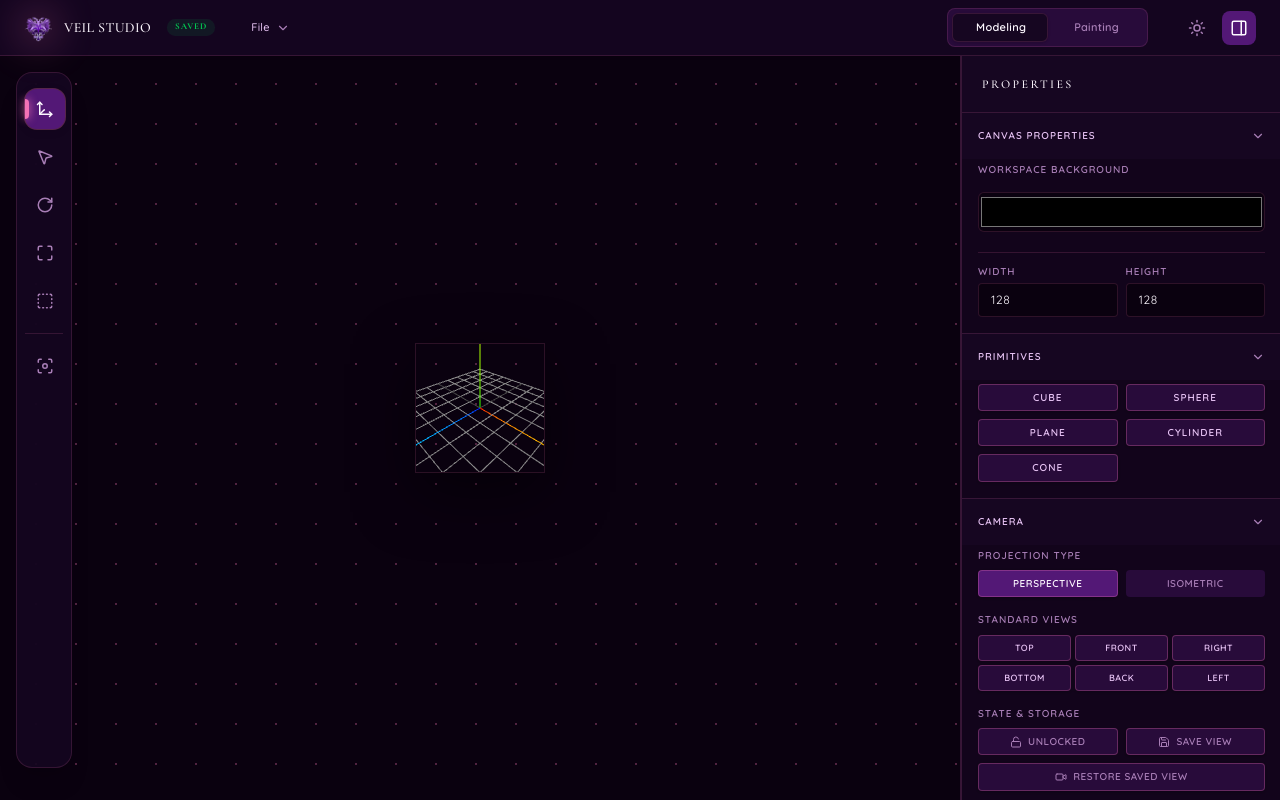
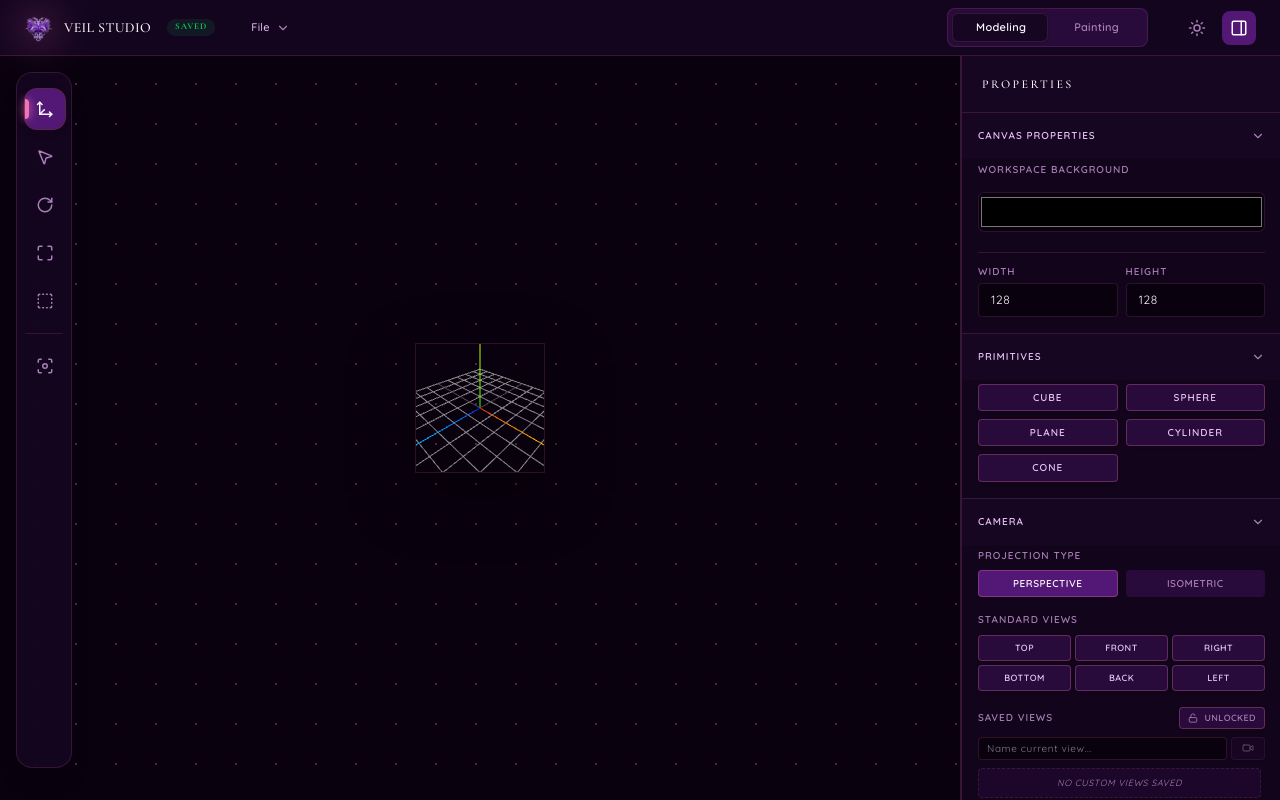
Before and after one commit to b8stianjaja/veil-studio, a React (Vite) app: page / in a window 1280 px wide. Both pictures are taken after typing "5", "5" into the empty fields and a click on the button "Create Project". Built offline with nearby package versions, Linux system fonts and the light colour scheme.

Commit message:
Veil Studio 1.0

```diff
--- a/src/components/3d/ReferenceViewer.tsx
+++ b/src/components/3d/ReferenceViewer.tsx
@@ -6,6 +6,7 @@ import { useSceneStore } from '../../store/useSceneStore';
 import { useCanvasStore } from '../../store/useCanvasStore';
 import { StudioEngine } from '../../core/StudioEngine';
 import { SceneNode } from '../../types';
+import gsap from 'gsap';
 
 let globalDragEnd = 0;
 let globalIsDragging = false;
@@ -21,32 +22,51 @@ const EngineBridge = () => {
 // Replaces the old static handler with a robust dynamic Camera Rig
 // Replaces the old static handler with a robust declarative Camera Rig
 const CameraRig: React.FC = () => {
-  const { camera: cameraState, cameraResetTick, cameraSaveTick, updateCamera } = useSceneStore();
+  const { camera: cameraState, cameraResetTick, saveViewRequest, addSavedView, updateCamera } = useSceneStore();
   const { workspace, tool } = useCanvasStore();
   const controlsRef = useRef<any>(null);
   const { camera } = useThree();
 
-  // 1. Explicit Restore Trigger (Ensures exact coordinates & projection properties)
+  // 1. Smoothly Animate to Saved/Standard Views
   useEffect(() => {
     if (cameraResetTick > 0 && !cameraState.locked) {
-      camera.position.set(cameraState.position[0], cameraState.position[1], cameraState.position[2]);
 
-      // If we are in Isometric/Orthographic, we must restore the scale/zoom
+      // Animate physical coordinates
+      gsap.to(camera.position, {
+        x: cameraState.position[0],
+        y: cameraState.position[1],
+        z: cameraState.position[2],
+        duration: 0.6,
+        ease: 'power3.out'
+      });
+
+      // Handle Orthographic specific zoom animation
       if (cameraState.type === 'ORTHOGRAPHIC') {
-         (camera as THREE.OrthographicCamera).zoom = cameraState.zoom || 50;
-         camera.updateProjectionMatrix();
+        gsap.to(camera as THREE.OrthographicCamera, {
+          zoom: cameraState.zoom || 50,
+          duration: 0.6,
+          ease: 'power3.out',
+          onUpdate: () => camera.updateProjectionMatrix()
+        });
       }
 
+      // Animate OrbitControls target to match
       if (controlsRef.current) {
-        controlsRef.current.target.set(cameraState.target[0], cameraState.target[1], cameraState.target[2]);
-        controlsRef.current.update();
+        gsap.to(controlsRef.current.target, {
+          x: cameraState.target[0],
+          y: cameraState.target[1],
+          z: cameraState.target[2],
+          duration: 0.6,
+          ease: 'power3.out',
+          onUpdate: () => controlsRef.current.update()
+        });
       }
     }
-  }, [cameraResetTick, cameraState.type]);
+  }, [cameraResetTick]); // Intentionally isolated dependency
 
   // 2. High-Fidelity State Save
   useEffect(() => {
-    if (cameraSaveTick > 0) {
+    if (saveViewRequest.tick > 0) {
       const pos: [number, number, number] = [
         camera.position.x,
         camera.position.y,
@@ -62,11 +82,18 @@ const CameraRig: React.FC = () => {
         ];
       }
 
-      // Capture the physical zoom level if Orthographic is active
       const currentZoom = (camera as any).zoom || 50;
-      updateCamera({ position: pos, target, zoom: currentZoom });
+
+      addSavedView({
+        id: Date.now().toString(),
+        name: saveViewRequest.name,
+        position: pos,
+        target,
+        zoom: currentZoom,
+        type: cameraState.type
+      });
     }
-  }, [cameraSaveTick, updateCamera, camera]);
+  }, [saveViewRequest.tick, camera, cameraState.type, addSavedView, saveViewRequest.name]);
 
   const isOrbitTool = tool === 'ORBIT';
 
--- a/src/components/ui/InspectorPanel.tsx
+++ b/src/components/ui/InspectorPanel.tsx
@@ -1,4 +1,4 @@
-import React, { useRef } from 'react';
+import React, { useRef, useState } from 'react';
 import { useSceneStore } from '../../store/useSceneStore';
 import { useCanvasStore } from '../../store/useCanvasStore';
 import { Download, Save, Upload, ChevronUp, ChevronDown, ChevronLeft, ChevronRight, Lock, Unlock, Trash2, Folder, FolderOpen, Eye, EyeOff, Video } from 'lucide-react';
@@ -103,16 +103,19 @@ export const InspectorPanel: React.FC = () => {
   );
 };
 
-// ... ThreeDControls unchanged ...
   const ThreeDControls = () => {
+  const [newViewName, setNewViewName] = useState('');
+
   const {
-    nodes, selectedNodeId, updateNode, addNode, removeNode,
+    nodes, selectedNodeId, updateNode, addNode, removeNode, duplicateNode, // <-- Fixed: duplicateNode added here
     lights, updateLighting,
     environment, updateEnvironment,
-    camera, updateCamera, triggerCameraReset, triggerCameraSave
+    camera, updateCamera, triggerCameraReset,
+    savedViews, requestSaveView, removeSavedView, applySavedView
   } = useSceneStore();
 
-  const selectedNode = nodes.find(n => n.id === selectedNodeId);
+  // Fixed: Explicit type to prevent implicit any
+  const selectedNode = nodes.find((n: any) => n.id === selectedNodeId);
   const containerRef = useRef<HTMLDivElement>(null);
 
   useGSAP(() => {
@@ -177,8 +180,6 @@ const ThreeDControls = () => {
                  <button
                    key={preset.id}
                    onClick={() => {
-                     // Purely translates position and points at origin.
-                     // Respects whatever Projection Type is currently active.
                      updateCamera({ position: preset.pos as [number, number, number], target: [0, 0, 0] });
                      triggerCameraReset();
                    }}
@@ -190,32 +191,69 @@ const ThreeDControls = () => {
             </div>
           </div>
 
-          {/* 3. State & Storage Workflow */}
+          {/* 3. View Manager */}
           <div>
-            <span className="text-[10px] text-text-muted font-semibold tracking-widest uppercase mb-2 block">State & Storage</span>
-            <div className="grid grid-cols-2 gap-2 mb-2">
+            <div className="flex items-center justify-between mb-2">
+              <span className="text-[10px] text-text-muted font-semibold tracking-widest uppercase block">Saved Views</span>
               <button
                  onClick={() => updateCamera({ locked: !camera.locked })}
-                 className={`py-1.5 flex items-center justify-center gap-1.5 rounded-sm text-[10px] font-semibold tracking-wider uppercase transition-colors ${camera.locked ? 'bg-red-500/10 text-red-400 border border-red-500/20' : 'bg-bg-input text-text-muted hover:bg-bg-hover border border-border-strong'}`}
+                 className={`py-1 px-2 flex items-center justify-center gap-1.5 rounded-sm text-[9px] font-bold tracking-wider uppercase transition-colors ${camera.locked ? 'bg-red-500/10 text-red-400 border border-red-500/20' : 'bg-bg-input text-text-muted hover:bg-bg-hover hover:text-text-primary border border-border-strong shadow-sm'}`}
                >
-                 {camera.locked ? <Lock size={12}/> : <Unlock size={12}/>}
+                 {camera.locked ? <Lock size={10}/> : <Unlock size={10}/>}
                  {camera.locked ? 'Locked' : 'Unlocked'}
-               </button>
-               <button
-                 onClick={triggerCameraSave}
-                 className="py-1.5 flex items-center justify-center gap-1.5 rounded-sm text-[10px] font-semibold tracking-wider uppercase transition-colors bg-bg-input text-text-muted hover:bg-bg-hover hover:text-text-primary border border-border-strong shadow-sm"
-               >
-                 <Save size={12}/> Save View
                </button>
             </div>
 
+            <div className="flex gap-1 mb-2">
+               <input
+                 type="text"
+                 value={newViewName}
+                 onChange={(e) => setNewViewName(e.target.value)}
+                 placeholder="Name current view..."
+                 className="flex-1 bg-bg-app border border-border-subtle rounded-sm px-2 py-1 text-[10px] outline-none focus:border-border-strong transition text-text-primary"
+                 onKeyDown={(e) => {
+                   if (e.key === 'Enter' && newViewName.trim()) {
+                     requestSaveView(newViewName.trim());
+                     setNewViewName('');
+                   }
+                 }}
+               />
                <button
-              onClick={triggerCameraReset}
-              className="w-full py-1.5 flex items-center justify-center gap-1.5 rounded-sm text-[10px] font-semibold tracking-wider uppercase transition-colors bg-bg-input text-text-muted hover:bg-bg-hover hover:text-text-primary border border-border-strong shadow-sm"
-              title="Restores to the exact view and projection saved"
+                 onClick={() => {
+                   if (newViewName.trim()) {
+                     requestSaveView(newViewName.trim());
+                     setNewViewName('');
+                   }
+                 }}
+                 disabled={!newViewName.trim()}
+                 className="px-2.5 py-1 bg-bg-input hover:bg-bg-active text-text-primary border border-border-strong disabled:opacity-30 disabled:pointer-events-none rounded-sm transition text-[10px] font-bold shadow-sm"
                >
-              <Video size={12} /> Restore Saved View
+                 <Video size={12} />
                </button>
+            </div>
+
+            <div className="flex flex-col gap-1 max-h-32 overflow-y-auto custom-scrollbar pr-1">
+              {savedViews.length === 0 ? (
+                <div className="text-[9px] text-text-muted italic text-center py-2 bg-bg-input/50 rounded-sm border border-border-subtle border-dashed">
+                  No custom views saved
+                </div>
+              ) : (
+                savedViews.map((view: any) => (  // <-- Fixed: explicitly typed view to clear the warning
+                  <div key={view.id} className="flex items-center justify-between group bg-bg-input border border-border-subtle hover:border-border-strong rounded-sm px-2 py-1 transition-colors cursor-pointer" onClick={() => applySavedView(view.id)}>
+                    <span className="flex-1 text-[10px] text-text-secondary group-hover:text-text-primary font-medium truncate">
+                      {view.name}
+                    </span>
+                    <button
+                      onClick={(e) => { e.stopPropagation(); removeSavedView(view.id); }}
+                      className="text-text-muted hover:text-red-400 opacity-0 group-hover:opacity-100 transition-opacity p-0.5 rounded"
+                      title="Delete View"
+                    >
+                      <Trash2 size={12} />
+                    </button>
+                  </div>
+                ))
+              )}
+            </div>
           </div>
 
           {/* 4. Dynamic Lens Properties */}
@@ -332,7 +370,7 @@ const ThreeDControls = () => {
               <div className="pt-2 border-t border-border-subtle mt-2 flex gap-2">
                  <button
                    className="flex-1 bg-bg-input hover:bg-bg-hover border border-border-strong text-text-secondary py-1.5 rounded transition flex items-center justify-center gap-2 font-semibold tracking-wider text-[10px] uppercase"
-                   onClick={() => useSceneStore.getState().duplicateNode(selectedNode.id)}
+                   onClick={() => duplicateNode(selectedNode.id)}
                  >
                    Duplicate
                  </button>
--- a/src/store/useCanvasStore.ts
+++ b/src/store/useCanvasStore.ts
@@ -23,6 +23,7 @@ interface CanvasState {
   symmetryX: boolean;
   symmetryY: boolean;
   showGrid: boolean;
+
   referenceGrid: {
     show: boolean;
     rows: number;
--- a/src/store/useSceneStore.ts
+++ b/src/store/useSceneStore.ts
@@ -1,5 +1,5 @@
 import { create } from 'zustand';
-import { SceneNode, LightingConfig, EnvironmentConfig, CameraConfig } from '../types';
+import { SceneNode, LightingConfig, EnvironmentConfig, CameraConfig, SavedCameraView } from '../types';
 import { v4 as uuidv4 } from 'uuid';
 
 interface SceneState {
@@ -8,6 +8,8 @@ interface SceneState {
   environment: EnvironmentConfig;
   camera: CameraConfig;
   selectedNodeId: string | null;
+  savedViews: SavedCameraView[];
+  saveViewRequest: { tick: number, name: string };
   addNode: (type: SceneNode['type']) => void;
   duplicateNode: (id: string) => string | null;
   updateNode: (id: string, updates: Partial<SceneNode>) => void;
@@ -17,11 +19,12 @@ interface SceneState {
   updateLighting: (updates: Partial<LightingConfig>) => void;
   updateEnvironment: (updates: Partial<EnvironmentConfig>) => void;
   updateCamera: (updates: Partial<CameraConfig>) => void;
-  restoreState: (nodes: SceneNode[], lights: LightingConfig, environment?: EnvironmentConfig, camera?: CameraConfig) => void;
-  cameraResetTick: number;
-  cameraSaveTick: number;
+  restoreState: (nodes: SceneNode[], lights: LightingConfig, environment?: EnvironmentConfig, camera?: CameraConfig, savedViews?: SavedCameraView[]) => void;  cameraResetTick: number;
   triggerCameraReset: () => void;
-  triggerCameraSave: () => void;
+  requestSaveView: (name: string) => void;
+  addSavedView: (view: SavedCameraView) => void;
+  removeSavedView: (id: string) => void;
+  applySavedView: (id: string) => void;
 }
 
 export const useSceneStore = create<SceneState>((set) => ({
@@ -49,6 +52,8 @@ export const useSceneStore = create<SceneState>((set) => ({
     zoom: 50
   },
   selectedNodeId: null,
+  savedViews: [],
+  saveViewRequest: { tick: 0, name: '' },
 
   addNode: (type) => set((state) => {
     const newId = uuidv4();
@@ -140,22 +145,46 @@ export const useSceneStore = create<SceneState>((set) => ({
     camera: { ...state.camera, ...updates }
   })),
 
-  restoreState: (nodes, lights, environment, camera) => set((state) => ({
+  restoreState: (nodes, lights, environment, camera, savedViews) => set((state) => ({
     nodes,
     lights,
     environment: environment ?? state.environment,
     camera: camera ?? state.camera,
+    savedViews: savedViews ?? state.savedViews,
     selectedNodeId: null
   })),
 
   cameraResetTick: 0,
-  cameraSaveTick: 0,
 
   triggerCameraReset: () => set((state) => ({
     cameraResetTick: state.cameraResetTick + 1
   })),
 
-  triggerCameraSave: () => set((state) => ({
-    cameraSaveTick: state.cameraSaveTick + 1
-  }))
+  requestSaveView: (name) => set(state => ({
+    saveViewRequest: { tick: state.saveViewRequest.tick + 1, name }
+  })),
+
+  addSavedView: (view) => set(state => ({
+    savedViews: [...state.savedViews, view]
+  })),
+
+  removeSavedView: (id) => set(state => ({
+    savedViews: state.savedViews.filter(v => v.id !== id)
+  })),
+
+  applySavedView: (id) => set(state => {
+    const view = state.savedViews.find(v => v.id === id);
+    if (!view) return state;
+
+    return {
+      camera: {
+        ...state.camera,
+        type: view.type,
+        position: [...view.position],
+        target: [...view.target],
+        zoom: view.zoom
+      },
+      cameraResetTick: state.cameraResetTick + 1
+    };
+  })
 }));
--- a/src/types.ts
+++ b/src/types.ts
@@ -51,6 +51,15 @@ export interface CameraConfig {
   zoom: number;
 }
 
+export interface SavedCameraView {
+  id: string;
+  name: string;
+  position: [number, number, number];
+  target: [number, number, number];
+  zoom: number;
+  type: 'PERSPECTIVE' | 'ORTHOGRAPHIC';
+}
+
 export interface LayerConfig {
   id: string;
   order: number;
@@ -80,6 +89,7 @@ export interface VeilProject {
     nodes: SceneNode[];
     lights: LightingConfig;
     camera: CameraConfig;
+    savedViews?: SavedCameraView[]; // <-- ADD THIS LINE
   };
   animation: {
     rows: number;
```
Also changed, not shown: src/index.css (line endings or trailing spaces). Lines whose indentation alone changed are shown as unchanged.
